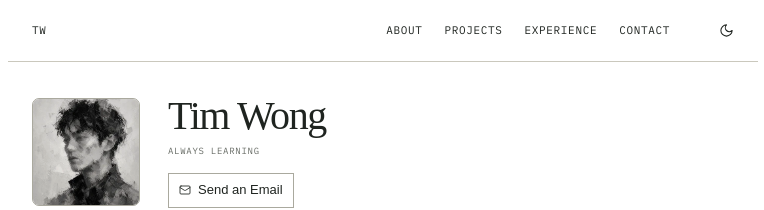
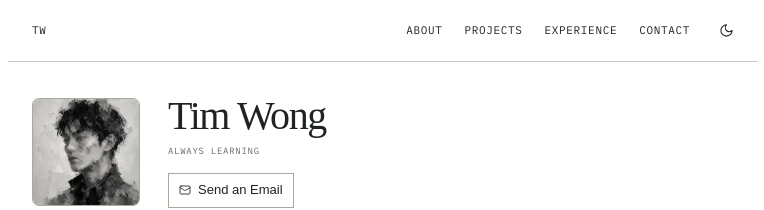
Before and after one commit to timwong101/my-portfolio, a React (Vite) app: page / in a window 1280 px wide. Shown: the top 210 px of the page, without its empty margins (257-1021 px from the left). Built offline with nearby package versions, Linux system fonts and the light colour scheme; a web font is replaced by a local one.

Commit message:
Tighten header navigation spacing beside theme button

```diff
--- a/src/index.css
+++ b/src/index.css
@@ -192,12 +192,15 @@ footer { display: flex; justify-content: space-between; align-items: center; min
   --interactive: #eeefeb;
 }
 
-.theme-toggle { display: grid; place-items: center; flex: 0 0 44px; height: 44px; padding: 0; margin-left: 12px; border: 0; border-radius: 50%; background: transparent; color: var(--text); cursor: pointer; transition: background .18s ease; }
+.theme-toggle { display: grid; place-items: center; flex: 0 0 44px; height: 44px; padding: 0; margin-left: 0; border: 0; border-radius: 50%; background: transparent; color: var(--text); cursor: pointer; transition: background .18s ease; }
 .theme-toggle { position: relative; isolation: isolate; justify-items: end; }
 .theme-toggle::before { content: ''; position: absolute; top: 6px; right: -8.5px; width: 32px; height: 32px; z-index: -1; border-radius: 50%; background: transparent; transition: background .18s ease; }
 .theme-toggle:hover::before { background: var(--inset); }
 .theme-toggle:focus-visible { outline: 2px solid var(--text); outline-offset: 2px; }
 .topbar nav { margin-left: auto; }
+@media (min-width: 421px) {
+  .topbar nav button:last-child { padding-right: 0; }
+}
 :root[data-theme='dark'] .tech-icon[data-tech='Next.js'],
 :root[data-theme='dark'] .tech-icon[data-tech='Angular'],
 :root[data-theme='dark'] .tech-icon[data-tech='Kafka'],
```
